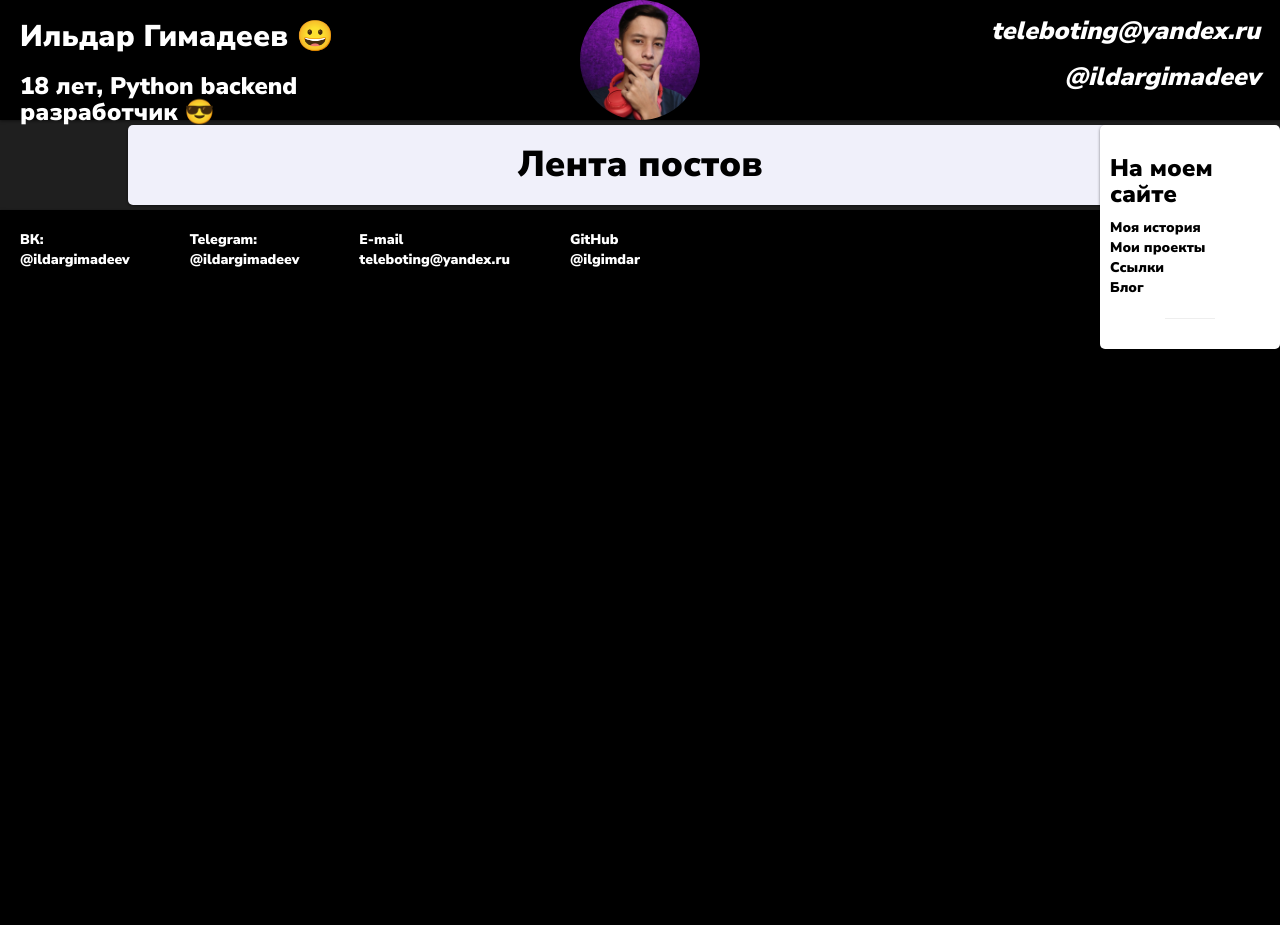
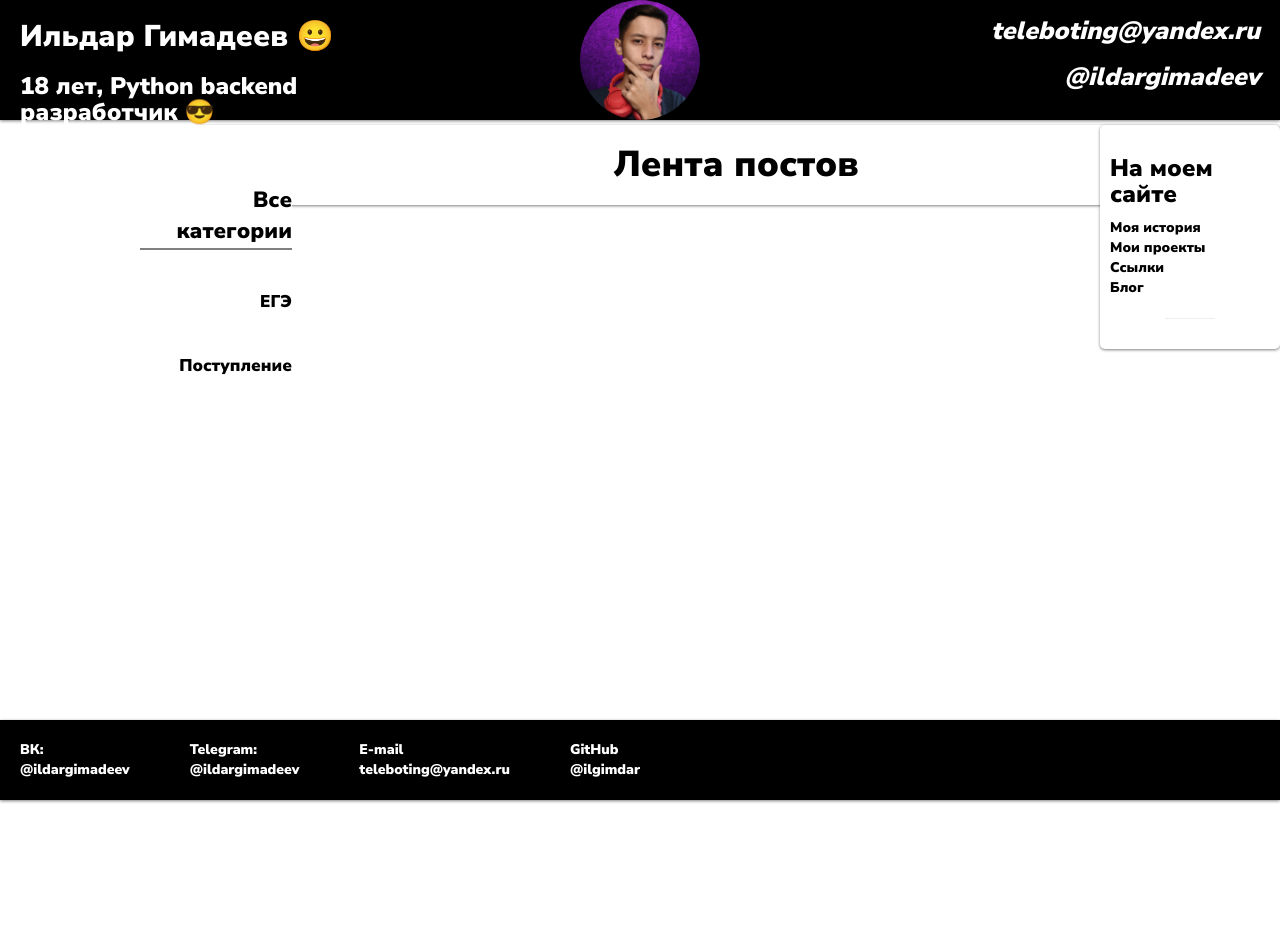
Before and after one commit to ilgimdar/it-ildar, a Django app: page /articles in a window 1280 px wide. Before the commit the page ends 349 px from the top, so only its background shows below. Run offline with Django 4.2, Linux system fonts and the light colour scheme; data comes from the database, SQL or seed files in the repository; both versions use the stored data as it was after the commit; some libraries are stand-ins or nearby versions.

Commit message:
version-1.0.9

```diff
--- a/articles/templates/articles/articles.html
+++ b/articles/templates/articles/articles.html
@@ -2,7 +2,18 @@
 {% load static %}
 {% block content %}
 
-<div class="content">
+   <aside class="sidebar1">
+    <nav class="nav">
+      <ul>
+        <li class="active"><a href="#">Все категории</a></li>
+          {% for c in cats %}
+        <li><a href="#">{{ c.name }}</a></li>
+          {% endfor %}
+      </ul>
+    </nav>
+  </aside>
+<div class="content twitter">
+
     <div class="articles-name">
         <h1>Лента постов</h1>
         {% if user.is_authenticated %}
--- a/articles/urls.py
+++ b/articles/urls.py
@@ -6,5 +6,5 @@ urlpatterns = [
     path('/new/', views.post_new, name='post_new'),
     path('/<int:pk>/', views.post_detail, name='post_detail'),
     path('/<int:pk>/edit/', views.post_edit, name='post_edit'),
-
+    path('/category/<int:pk>/', views.show_category, name='show_category')
 ]
--- a/articles/views.py
+++ b/articles/views.py
@@ -1,14 +1,16 @@
+from django.http import HttpResponse
 from django.shortcuts import render
 from blog.models import Post
 from django.utils import timezone
 from .forms import PostForm
 from django.shortcuts import redirect
 from django.shortcuts import render, get_object_or_404
-
+from blog.models import Category
 
 def post_list(request):
     posts = Post.objects.filter(published_date__lte=timezone.now()).order_by('published_date')
-    return render(request, 'articles/articles.html', {'posts': posts})
+    cats = Category.objects.all()
+    return render(request, 'articles/articles.html', {'posts': posts, 'cats': cats})
 
 
 def post_detail(request, pk):
@@ -43,3 +45,7 @@ def post_edit(request, pk):
     title = Post.objects.get(pk=pk).title
     text = Post.objects.get(pk=pk).text
     return render(request, 'articles/post_edit.html', {'title': title, 'text': text})
+
+
+def show_category(request, pk):
+    return HttpResponse('ЛОООЛ')
--- a/blog/models.py
+++ b/blog/models.py
@@ -9,6 +9,7 @@ class Post(models.Model):
     text = models.TextField()
     created_date = models.DateTimeField(default=timezone.now)
     published_date = models.DateTimeField(blank=True, null=True)
+    cat = models.ForeignKey('Category', on_delete=models.PROTECT, null=True)
 
     def publish(self):
         self.published_date = timezone.now()
@@ -16,3 +17,10 @@ class Post(models.Model):
 
     def __str__(self):
         return self.title
+
+
+class Category(models.Model):
+    name = models.CharField(max_length=50, db_index=True)
+
+    def __str(self):
+        return self.name
--- a/blog/static/css/styles.css
+++ b/blog/static/css/styles.css
@@ -2,13 +2,13 @@ html {
   scroll-behavior: smooth;
 }
 body{
-  background:#000000;
+  background: #ffffff;
   font-family: 'Nunito Sans', sans-serif;
 }
 
 #wrapper{
   width: 100%;
-  background: #454545;
+  background: #ffffff;
 }
 
 h1{
@@ -174,7 +174,7 @@ text-align: center;
 
 
 .content{
-  background-color: rgb(240, 240, 250);
+  background-color: rgb(255, 255, 255);
   margin-bottom: 5px;
   margin-left:auto;
   margin-right: auto;
@@ -193,10 +193,13 @@ text-align: center;
 }
 
 #footer{
+   position: fixed;
+  left: 0;
+  bottom: 0;
+
   height:80px;
   width: 100%;
   background-color: black;
-  margin-bottom: 10px;
   box-shadow: rgba(0,0,0,0.5) 0px 1px 3px;
 
 }
@@ -314,3 +317,50 @@ text-align: center;
 .post-card-inside{
     margin-left: 20px;
 }
+
+
+
+.sidebar1 {
+  position: absolute;
+  width: 15%;
+  height: 100vh;
+  background: #ffffff;
+  font-size: 0.65em;
+  margin-left: 100px;
+}
+
+.nav {
+  position: relative;
+  text-align: right;
+  top: 60px;
+  font-size: 17px;
+}
+
+.nav ul {
+  list-style: none;
+}
+.nav li {
+     margin-bottom: 40px !important;
+}
+
+.nav a {
+      text-decoration: none;
+
+      color: rgba(#FFF, 0.35);
+      display: block;
+      transition: all ease-out 300ms;
+}
+
+
+.active{
+    border-bottom: solid 2px grey;
+    font-size: 22px;
+}
+
+
+.twitter {
+  width: 85%;
+  float: right;
+   height:  100%;
+   margin-bottom:70px;
+}
```
Also changed, not shown: blog/migrations/0002_category_post_cat.py (added), db.sqlite3.
